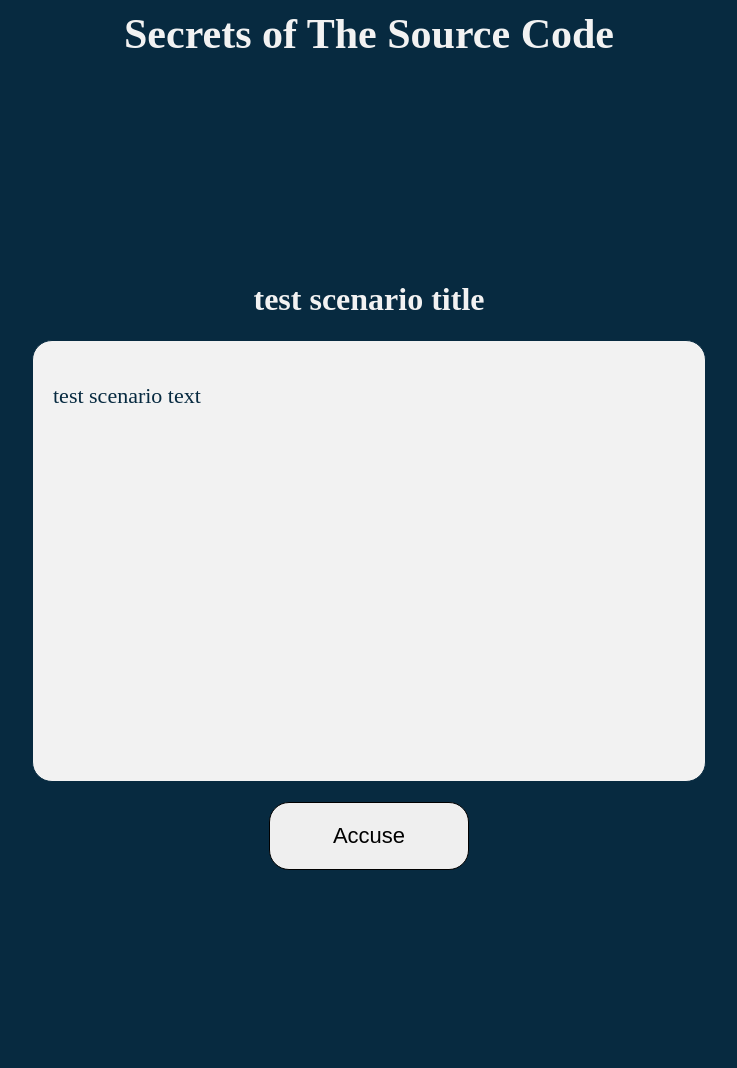
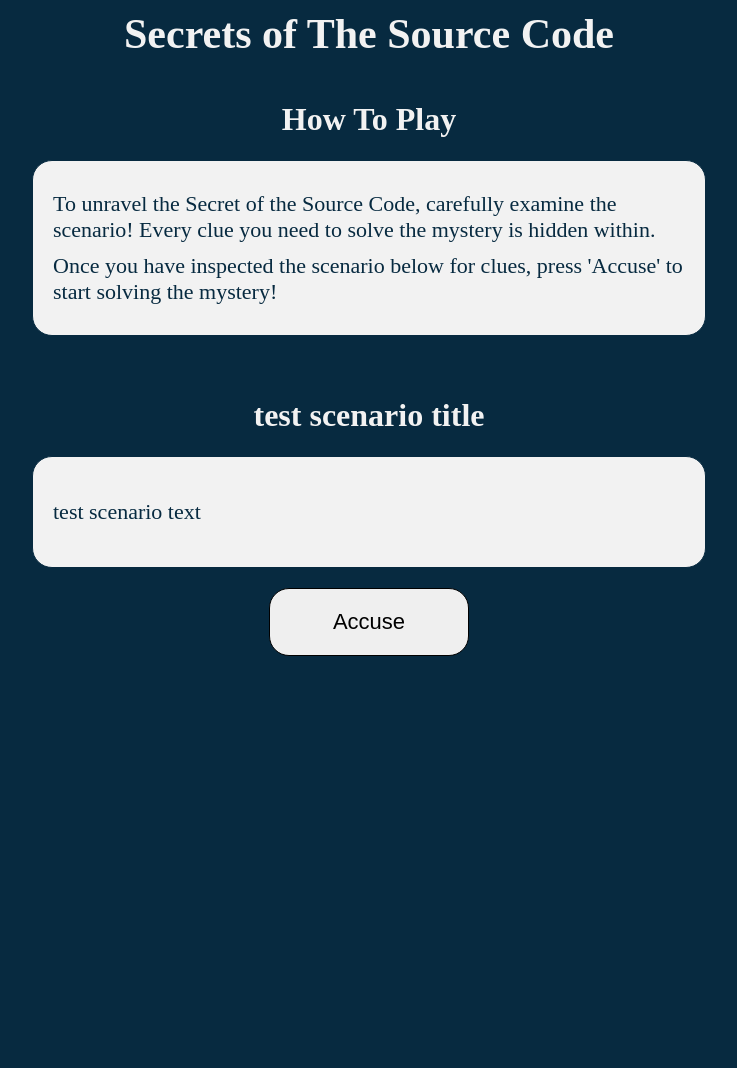
Before and after one commit to EssBuilds/comradespipeline, a Django app: page / in a window 1280 px wide. Shown: the whole page, without its empty margins (271-1008 px from the left). After the commit the page ends 656 px from the top, so only its background shows below. Run offline with Django 5.2, Linux system fonts and the light colour scheme; data comes from the database, SQL or seed files in the repository.

Commit message:
start page styling and added instructions

```diff
--- a/secretsofthesourcecode/settings.py
+++ b/secretsofthesourcecode/settings.py
@@ -11,6 +11,7 @@ https://docs.djangoproject.com/en/5.1/ref/settings/
 """
 
 from pathlib import Path
+import os
 
 # Build paths inside the project like this: BASE_DIR / 'subdir'.
 BASE_DIR = Path(__file__).resolve().parent.parent
@@ -116,7 +117,9 @@ USE_TZ = True
 # Static files (CSS, JavaScript, Images)
 # https://docs.djangoproject.com/en/5.1/howto/static-files/
 
-STATIC_URL = 'static/'
+STATIC_URL = 'secretsofthesourcecode_game/static/'
+STATIC_ROOT = os.path.join(BASE_DIR, "staticfiles")
+STATICFILES_STORAGE = 'whitenoise.storage.CompressedManifestStaticFilesStorage'
 
 # Default primary key field type
 # https://docs.djangoproject.com/en/5.1/ref/settings/#default-auto-field
--- a/secretsofthesourcecode_game/static/styles/start.css
+++ b/secretsofthesourcecode_game/static/styles/start.css
@@ -15,9 +15,21 @@
     display: flex;
     flex-direction: column;
     align-items: center;
-    height: 100vh;
     background-color: #072A40;
-    margin-top: 200px;
+}
+
+.start-help-container {
+    display: flex;
+    flex-direction: column;
+    align-items: center;
+    background-color: #072A40;
+    margin: 20px 0;
+}
+
+.scenario-font-help {
+    color: #072A40;
+    font-size: 22px;
+    margin: 10px 0;
 }
 
 .main-font {
--- a/secretsofthesourcecode_game/templates/start.html
+++ b/secretsofthesourcecode_game/templates/start.html
@@ -1,15 +1,26 @@
+{% load static %}
+
 <!DOCTYPE html>
 <html lang="en">
 <head>
     <meta charset="UTF-8">
     <meta name="viewport" content="width=device-width, initial-scale=1.0">
-    <title>My Page</title>
-    <link rel="stylesheet" href="../static/styles/start.css">
+    <title>Start Page</title>
+    <link rel="stylesheet" href="{% static 'styles/start.css' %}">
 </head>
 <body style="background-color: #072A40;">
 <div class="start-title-container">
     <h1 class="main-font start-title">Secrets of The Source Code</h1>
 </div>
+
+<div class="start-help-container">
+    <h1 class="main-font">How To Play</h1>
+    <div class="scenario-description">
+        <p class="scenario-font-help">To unravel the Secret of the Source Code, carefully examine the scenario! Every clue you need to solve the mystery is hidden within.</p>
+        <p class="scenario-font-help">Once you have inspected the scenario below for clues, press 'Accuse' to start solving the mystery!</p>
+    </div>
+</div>
+
 <div class="start-container">
     <h1 class="main-font">{{ scenario.title }}</h1>
     <div class="scenario-description">
@@ -21,5 +32,6 @@
         </button>
     </a>
 </div>
+
 </body>
 </html>
```
